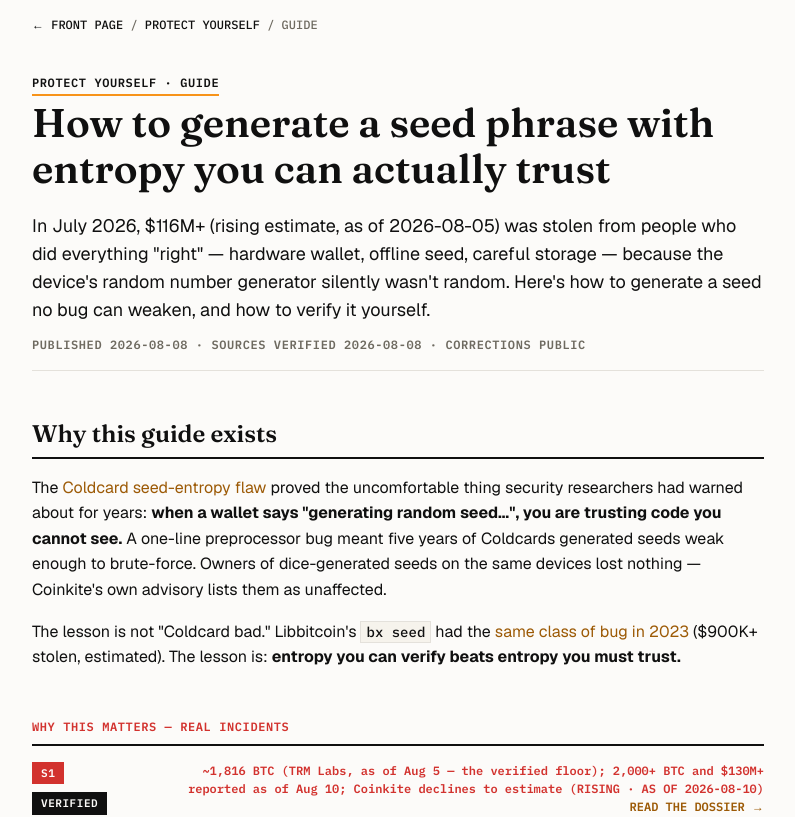
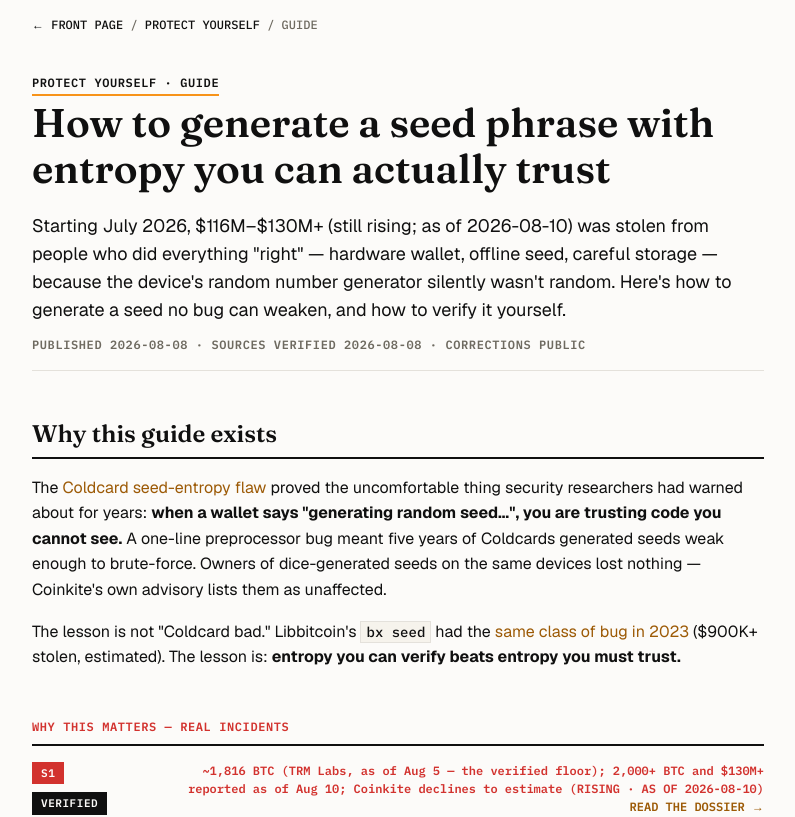
Before and after one commit to mitulgajera16/BTCSCAM, a Next.js app: page /guides/seed-phrase-entropy in a window 1280 px wide. Shown: the top 817 px of the page, without its empty margins (242-1037 px from the left). Built offline with nearby package versions, Linux system fonts and the light colour scheme; no server answers.

Commit message:
sync coldcard loss range into entropy guide dek + metadata (follows dossier correction)
Co-Authored-By: Claude Fable 5 <noreply@anthropic.com>

```diff
--- a/src/app/guides/page.tsx
+++ b/src/app/guides/page.tsx
@@ -18,7 +18,7 @@ const LIVE_GUIDES = [
     slug: "seed-phrase-entropy",
     kicker: "GUIDE · FACT-CHECKED 2026-08-08",
     title: "How to generate a seed phrase with entropy you can actually trust",
-    dek: "$116M+ (rising estimate, as of 2026-08-05) was stolen from people who did everything “right.” Dice-roll seeds survived. 50 rolls for 12 words, 99 for 24 — and how to verify the math yourself.",
+    dek: "$116M–$130M+ (still rising; as of 2026-08-10) was stolen from people who did everything “right.” Dice-roll seeds survived. 50 rolls for 12 words, 99 for 24 — and how to verify the math yourself.",
     published: "2026-08-08",
   },
 ];
--- a/src/app/guides/seed-phrase-entropy/page.mdx
+++ b/src/app/guides/seed-phrase-entropy/page.mdx
@@ -10,14 +10,14 @@ import {
 export const metadata = {
   title: "How to generate a seed phrase with entropy you can actually trust",
   description:
-    "In July 2026, $116M+ (rising estimate, as of 2026-08-05) was stolen from people who did everything 'right' — hardware wallet, offline seed, careful storage — because the device's random number generator silently wasn't random. Here's how to generate a seed no bug can weaken, and how to verify it yourself.",
+    "Starting July 2026, $116M–$130M+ (still rising; as of 2026-08-10) was stolen from people who did everything 'right' — hardware wallet, offline seed, careful storage — because the device's random number generator silently wasn't random. Here's how to generate a seed no bug can weaken, and how to verify it yourself.",
 };
 
 <Kicker>PROTECT YOURSELF · GUIDE</Kicker>
 
 # How to generate a seed phrase with entropy you can actually trust
 
-<Dek>In July 2026, $116M+ (rising estimate, as of 2026-08-05) was stolen from people who did everything "right" — hardware wallet, offline seed, careful storage — because the device's random number generator silently wasn't random. Here's how to generate a seed no bug can weaken, and how to verify it yourself.</Dek>
+<Dek>Starting July 2026, $116M–$130M+ (still rising; as of 2026-08-10) was stolen from people who did everything "right" — hardware wallet, offline seed, careful storage — because the device's random number generator silently wasn't random. Here's how to generate a seed no bug can weaken, and how to verify it yourself.</Dek>
 
 <Byline published="2026-08-08" sourcesVerified="2026-08-08" />
 
```
